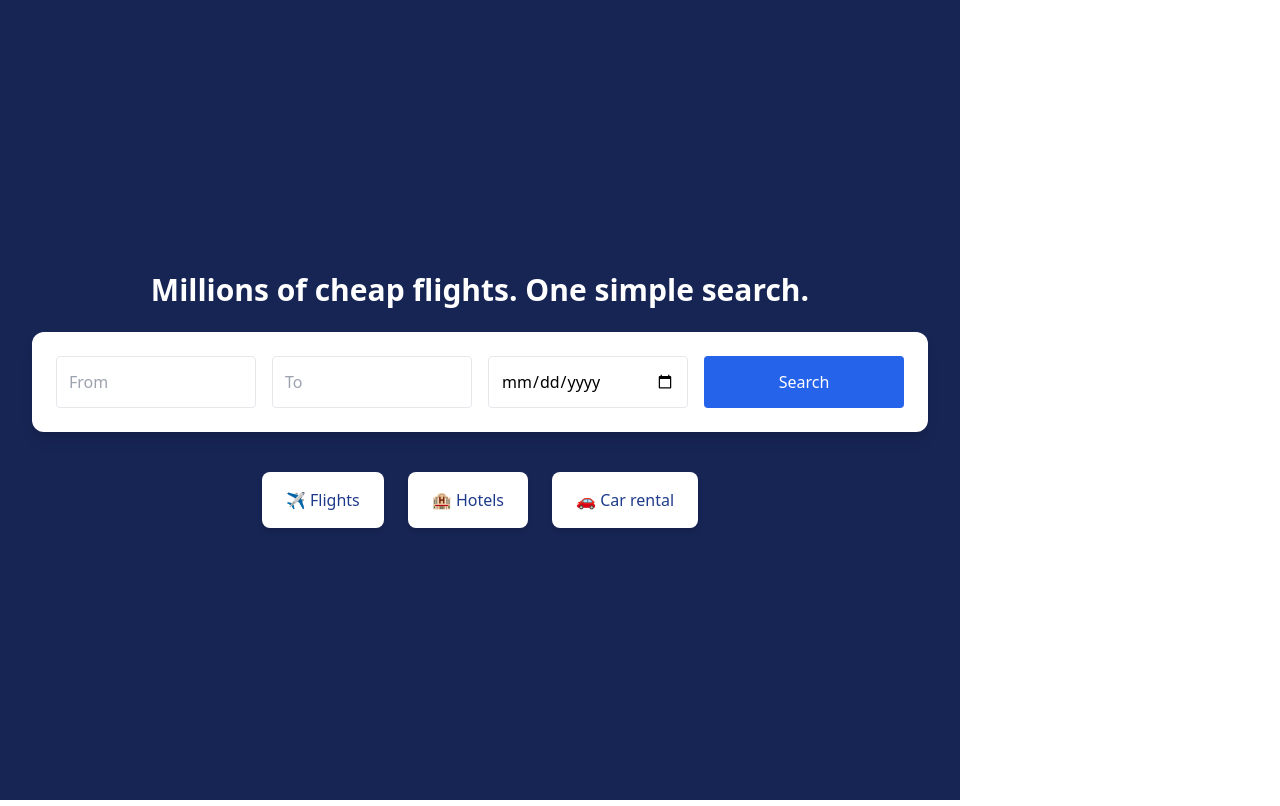
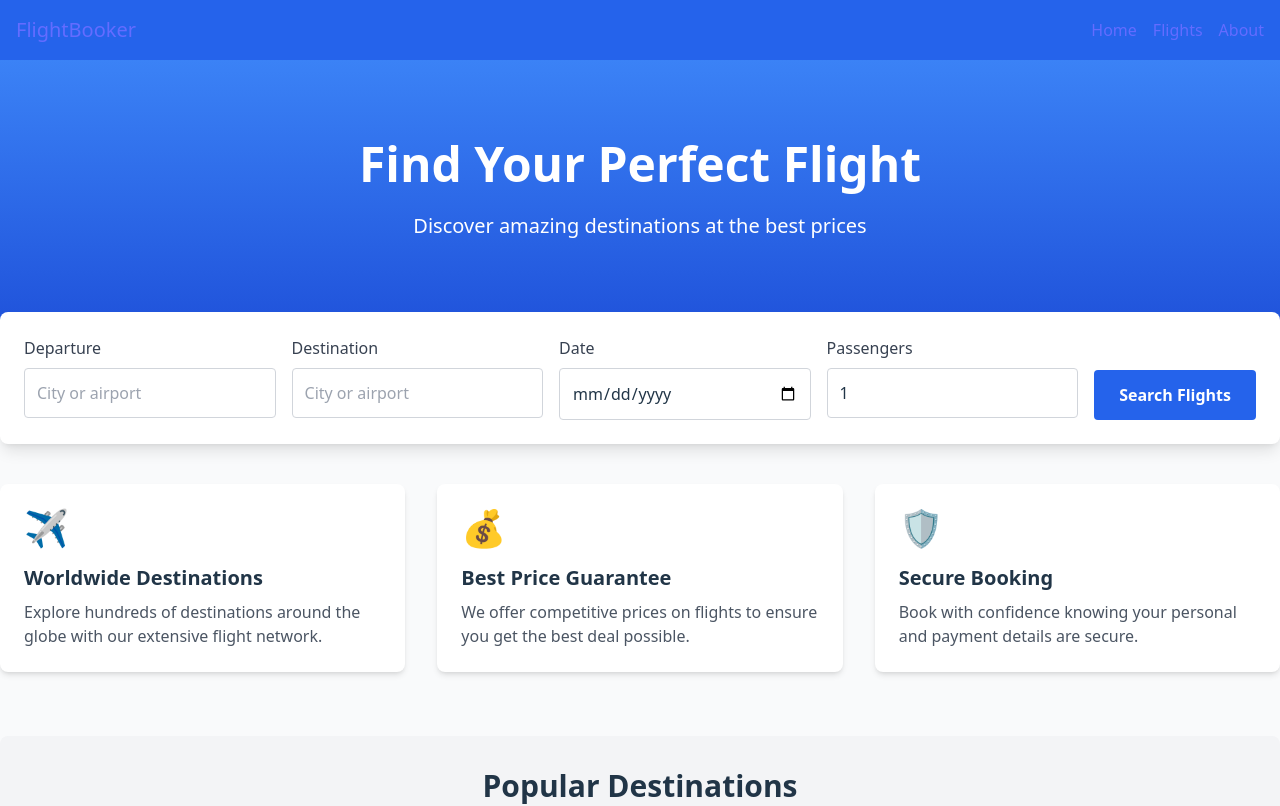
Before and after one commit to rahmo96/Flight, a React (Vite) app in the folder frontend/: page /index in a window 1280 px wide. Shown: the top 806 px of the page. Built offline with nearby package versions, Linux system fonts and the light colour scheme.

Commit message:
fixed  cicd

```diff
--- a/frontend/src/App.jsx
+++ b/frontend/src/App.jsx
@@ -2,14 +2,12 @@ import { BrowserRouter, Routes, Route } from 'react-router-dom';
 import Home from './pages/Home';
 import Flights from './pages/Flights';
 import Booking from './pages/Booking';
-import Homepage from './pages/Homepage'
-
 function App() {
   return (
     <BrowserRouter>
       <Routes>
-        <Route path="/" element={<Homepage />} />
-        <Route path="/" element={<Homepage />} />
+        <Route path="/" element={<Home />} />
+        <Route path="/" element={<Home />} />
         <Route path="/index" element = {<Home />} />
         <Route path="/flights" element={<Flights />} />
         <Route path="/booking/:flight_number" element={<Booking />} />
--- a/frontend/src/pages/Home.css
+++ b/frontend/src/pages/Home.css
@@ -1,7 +1,7 @@
 .home {
-  max-width: 600px;
+  max-width: 1200px;
   margin: auto;
-  padding: 2rem;
+  padding: 0;
   text-align: center;
 }
 
@@ -9,9 +9,48 @@
   display: flex;
   flex-direction: column;
   gap: 1rem;
+  margin-bottom: 2rem;
 }
 
 input, button {
   padding: 0.75rem;
   font-size: 1rem;
+  border-radius: 0.25rem;
 }
+
+input:focus {
+  outline: 2px solid #3b82f6;
+  border-color: transparent;
+}
+
+button {
+  cursor: pointer;
+  transition: all 0.2s;
+}
+
+button:hover {
+  transform: translateY(-2px);
+}
+
+@media (max-width: 768px) {
+  .form {
+    gap: 0.75rem;
+  }
+
+  input, button {
+    padding: 0.5rem;
+  }
+}
+
+.popular-destination {
+  position: relative;
+  overflow: hidden;
+}
+
+.popular-destination:hover img {
+  transform: scale(1.1);
+}
+
+.popular-destination img {
+  transition: transform 0.3s ease;
+}
--- a/frontend/src/pages/Home.jsx
+++ b/frontend/src/pages/Home.jsx
@@ -1,62 +1,128 @@
 import { useNavigate } from 'react-router-dom';
 import { useState } from 'react';
+import Layout from '../components/Layout';
+import './Home.css';
 
 function Home() {
   const navigate = useNavigate();
   const [departure, setDeparture] = useState('');
   const [destination, setDestination] = useState('');
   const [date, setDate] = useState('');
+  const [passengers, setPassengers] = useState(1);
 
-  const handleSearch = () => {
-    navigate(`/flights?departure=${departure}&destination=${destination}&date=${date}`);
-    console.log("Hi");
+  const handleSearch = (e) => {
+    e.preventDefault();
+    navigate(`/flights?departure=${departure}&destination=${destination}&date=${date}&passengers=${passengers}`);
   };
 
   return (
-    <div className="min-h-screen bg-blue-950 text-white flex flex-col items-center justify-center p-8">
-      <h1 className="text-3xl font-semibold mb-6">Millions of cheap flights. One simple search.</h1>
+    <Layout>
+      <div className="bg-gradient-to-b from-blue-500 to-blue-700 text-white py-20">
+        <div className="container mx-auto text-center">
+          <h1 className="text-5xl font-bold mb-6">Find Your Perfect Flight</h1>
+          <p className="text-xl mb-8">Discover amazing destinations at the best prices</p>
+        </div>
+      </div>
 
-      <div className="bg-white text-black w-full max-w-4xl rounded-xl shadow-lg p-6 grid grid-cols-1 md:grid-cols-4 gap-4">
+      <div className="container mx-auto -mt-10">
+        <div className="bg-white rounded-lg shadow-lg p-6 mb-10">
+          <form onSubmit={handleSearch} className="flex flex-wrap gap-4">
+            <div className="flex-1 min-w-[200px]">
+              <label className="block text-gray-700 mb-2">Departure</label>
               <input
                 type="text"
-          placeholder="From"
+                className="w-full p-3 border border-gray-300 rounded"
+                placeholder="City or airport"
                 value={departure}
                 onChange={(e) => setDeparture(e.target.value)}
-          className="p-3 rounded border"
+                required
               />
+            </div>
+            <div className="flex-1 min-w-[200px]">
+              <label className="block text-gray-700 mb-2">Destination</label>
               <input
                 type="text"
-          placeholder="To"
+                className="w-full p-3 border border-gray-300 rounded"
+                placeholder="City or airport"
                 value={destination}
                 onChange={(e) => setDestination(e.target.value)}
-          className="p-3 rounded border"
+                required
               />
+            </div>
+            <div className="flex-1 min-w-[200px]">
+              <label className="block text-gray-700 mb-2">Date</label>
               <input
                 type="date"
+                className="w-full p-3 border border-gray-300 rounded"
                 value={date}
                 onChange={(e) => setDate(e.target.value)}
-          className="p-3 rounded border"
+                required
               />
+            </div>
+            <div className="flex-1 min-w-[200px]">
+              <label className="block text-gray-700 mb-2">Passengers</label>
+              <input
+                type="number"
+                min="1"
+                max="10"
+                className="w-full p-3 border border-gray-300 rounded"
+                value={passengers}
+                onChange={(e) => setPassengers(e.target.value)}
+                required
+              />
+            </div>
+            <div className="flex items-end w-full md:w-auto">
               <button
-          onClick={handleSearch}
-          className="bg-blue-600 text-white rounded px-4 py-2 hover:bg-blue-700 transition"
+                type="submit"
+                className="w-full md:w-auto bg-blue-600 hover:bg-blue-700 text-white font-bold py-3 px-6 rounded"
               >
-          Search
+                Search Flights
               </button>
             </div>
+          </form>
+        </div>
 
-      <div className="flex gap-6 mt-10 text-center">
-        <div className="bg-white text-blue-900 rounded-lg px-6 py-4 shadow-md cursor-pointer hover:bg-blue-100">
-          ✈️ Flights
+        <div className="grid grid-cols-1 md:grid-cols-3 gap-8 mb-16">
+          <div className="bg-white p-6 rounded-lg shadow-md">
+            <div className="text-blue-600 text-4xl mb-4">✈️</div>
+            <h3 className="text-xl font-bold mb-2">Worldwide Destinations</h3>
+            <p className="text-gray-600">Explore hundreds of destinations around the globe with our extensive flight network.</p>
           </div>
-        <div className="bg-white text-blue-900 rounded-lg px-6 py-4 shadow-md cursor-pointer hover:bg-blue-100">
-          🏨 Hotels
+          <div className="bg-white p-6 rounded-lg shadow-md">
+            <div className="text-blue-600 text-4xl mb-4">💰</div>
+            <h3 className="text-xl font-bold mb-2">Best Price Guarantee</h3>
+            <p className="text-gray-600">We offer competitive prices on flights to ensure you get the best deal possible.</p>
           </div>
-        <div className="bg-white text-blue-900 rounded-lg px-6 py-4 shadow-md cursor-pointer hover:bg-blue-100">
-          🚗 Car rental
+          <div className="bg-white p-6 rounded-lg shadow-md">
+            <div className="text-blue-600 text-4xl mb-4">🛡️</div>
+            <h3 className="text-xl font-bold mb-2">Secure Booking</h3>
+            <p className="text-gray-600">Book with confidence knowing your personal and payment details are secure.</p>
+          </div>
+        </div>
+
+        <div className="bg-gray-100 p-8 rounded-lg mb-16">
+          <h2 className="text-3xl font-bold mb-6 text-center">Popular Destinations</h2>
+          <div className="grid grid-cols-1 sm:grid-cols-2 md:grid-cols-4 gap-4">
+            {['New York', 'London', 'Tokyo', 'Paris'].map(city => (
+              <div
+                key={city}
+                className="bg-white rounded-lg overflow-hidden shadow-md hover:shadow-lg transition-shadow cursor-pointer"
+                onClick={() => {
+                  setDestination(city);
+                  navigate(`/flights?destination=${city}`);
+                }}
+              >
+                <div className="h-40 bg-gray-300"></div>
+                <div className="p-4">
+                  <h3 className="font-bold">{city}</h3>
+                  <p className="text-sm text-gray-600">Explore flights</p>
+                </div>
+              </div>
+            ))}
           </div>
         </div>
       </div>
+    </Layout>
   );
 }
 
--- a/frontend/src/pages/Homepage.jsx
+++ /dev/null
@@ -1,129 +0,0 @@
-import { useNavigate } from 'react-router-dom';
-import { useState } from 'react';
-import Layout from '../components/Layout';
-import './Home.css';
-
-function Home() {
-  const navigate = useNavigate();
-  const [departure, setDeparture] = useState('');
-  const [destination, setDestination] = useState('');
-  const [date, setDate] = useState('');
-  const [passengers, setPassengers] = useState(1);
-
-  const handleSearch = (e) => {
-    e.preventDefault();
-    navigate(`/flights?departure=${departure}&destination=${destination}&date=${date}&passengers=${passengers}`);
-  };
-
-  return (
-    <Layout>
-      <div className="bg-gradient-to-b from-blue-500 to-blue-700 text-white py-20">
-        <div className="container mx-auto text-center">
-          <h1 className="text-5xl font-bold mb-6">Find Your Perfect Flight</h1>
-          <p className="text-xl mb-8">Discover amazing destinations at the best prices</p>
-        </div>
-      </div>
-
-      <div className="container mx-auto -mt-10">
-        <div className="bg-white rounded-lg shadow-lg p-6 mb-10">
-          <form onSubmit={handleSearch} className="flex flex-wrap gap-4">
-            <div className="flex-1 min-w-[200px]">
-              <label className="block text-gray-700 mb-2">Departure</label>
-              <input
-                type="text"
-                className="w-full p-3 border border-gray-300 rounded"
-                placeholder="City or airport"
-                value={departure}
-                onChange={(e) => setDeparture(e.target.value)}
-                required
-              />
-            </div>
-            <div className="flex-1 min-w-[200px]">
-              <label className="block text-gray-700 mb-2">Destination</label>
-              <input
-                type="text"
-                className="w-full p-3 border border-gray-300 rounded"
-                placeholder="City or airport"
-                value={destination}
-                onChange={(e) => setDestination(e.target.value)}
-                required
-              />
-            </div>
-            <div className="flex-1 min-w-[200px]">
-              <label className="block text-gray-700 mb-2">Date</label>
-              <input
-                type="date"
-                className="w-full p-3 border border-gray-300 rounded"
-                value={date}
-                onChange={(e) => setDate(e.target.value)}
-                required
-              />
-            </div>
-            <div className="flex-1 min-w-[200px]">
-              <label className="block text-gray-700 mb-2">Passengers</label>
-              <input
-                type="number"
-                min="1"
-                max="10"
-                className="w-full p-3 border border-gray-300 rounded"
-                value={passengers}
-                onChange={(e) => setPassengers(e.target.value)}
-                required
-              />
-            </div>
-            <div className="flex items-end w-full md:w-auto">
-              <button
-                type="submit"
-                className="w-full md:w-auto bg-blue-600 hover:bg-blue-700 text-white font-bold py-3 px-6 rounded"
-              >
-                Search Flights
-              </button>
-            </div>
-          </form>
-        </div>
-
-        <div className="grid grid-cols-1 md:grid-cols-3 gap-8 mb-16">
-          <div className="bg-white p-6 rounded-lg shadow-md">
-            <div className="text-blue-600 text-4xl mb-4">✈️</div>
-            <h3 className="text-xl font-bold mb-2">Worldwide Destinations</h3>
-            <p className="text-gray-600">Explore hundreds of destinations around the globe with our extensive flight network.</p>
-          </div>
-          <div className="bg-white p-6 rounded-lg shadow-md">
-            <div className="text-blue-600 text-4xl mb-4">💰</div>
-            <h3 className="text-xl font-bold mb-2">Best Price Guarantee</h3>
-            <p className="text-gray-600">We offer competitive prices on flights to ensure you get the best deal possible.</p>
-          </div>
-          <div className="bg-white p-6 rounded-lg shadow-md">
-            <div className="text-blue-600 text-4xl mb-4">🛡️</div>
-            <h3 className="text-xl font-bold mb-2">Secure Booking</h3>
-            <p className="text-gray-600">Book with confidence knowing your personal and payment details are secure.</p>
-          </div>
-        </div>
-
-        <div className="bg-gray-100 p-8 rounded-lg mb-16">
-          <h2 className="text-3xl font-bold mb-6 text-center">Popular Destinations</h2>
-          <div className="grid grid-cols-1 sm:grid-cols-2 md:grid-cols-4 gap-4">
-            {['New York', 'London', 'Tokyo', 'Paris'].map(city => (
-              <div
-                key={city}
-                className="bg-white rounded-lg overflow-hidden shadow-md hover:shadow-lg transition-shadow cursor-pointer"
-                onClick={() => {
-                  setDestination(city);
-                  navigate(`/flights?destination=${city}`);
-                }}
-              >
-                <div className="h-40 bg-gray-300"></div>
-                <div className="p-4">
-                  <h3 className="font-bold">{city}</h3>
-                  <p className="text-sm text-gray-600">Explore flights</p>
-                </div>
-              </div>
-            ))}
-          </div>
-        </div>
-      </div>
-    </Layout>
-  );
-}
-
-export default Home;
--- a/frontend/src/pages/Hompage.css
+++ /dev/null
@@ -1,56 +0,0 @@
-.home {
-  max-width: 1200px;
-  margin: auto;
-  padding: 0;
-  text-align: center;
-}
-
-.form {
-  display: flex;
-  flex-direction: column;
-  gap: 1rem;
-  margin-bottom: 2rem;
-}
-
-input, button {
-  padding: 0.75rem;
-  font-size: 1rem;
-  border-radius: 0.25rem;
-}
-
-input:focus {
-  outline: 2px solid #3b82f6;
-  border-color: transparent;
-}
-
-button {
-  cursor: pointer;
-  transition: all 0.2s;
-}
-
-button:hover {
-  transform: translateY(-2px);
-}
-
-@media (max-width: 768px) {
-  .form {
-    gap: 0.75rem;
-  }
-
-  input, button {
-    padding: 0.5rem;
-  }
-}
-
-.popular-destination {
-  position: relative;
-  overflow: hidden;
-}
-
-.popular-destination:hover img {
-  transform: scale(1.1);
-}
-
-.popular-destination img {
-  transition: transform 0.3s ease;
-}
```
Also changed, not shown: 1 other file (tests, documents, lock files or other folders). Lines whose indentation alone changed are shown as unchanged.
